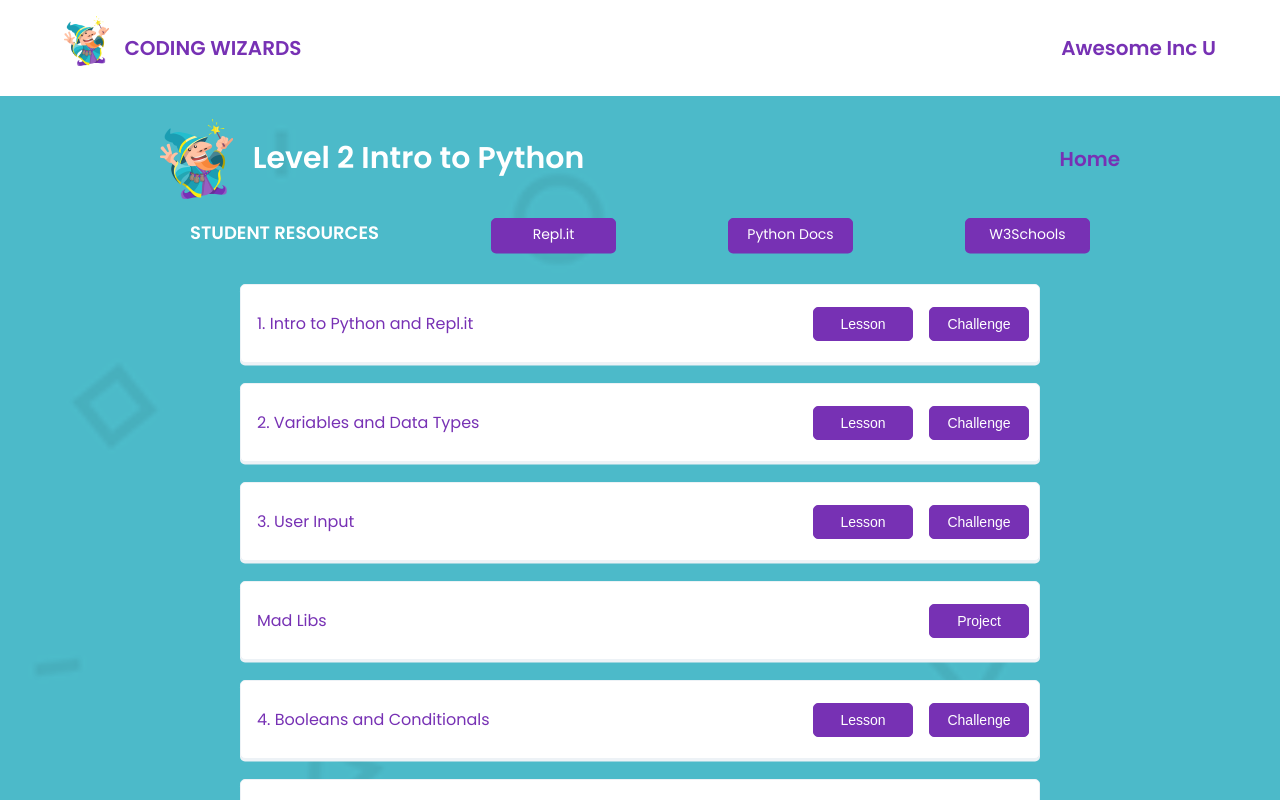
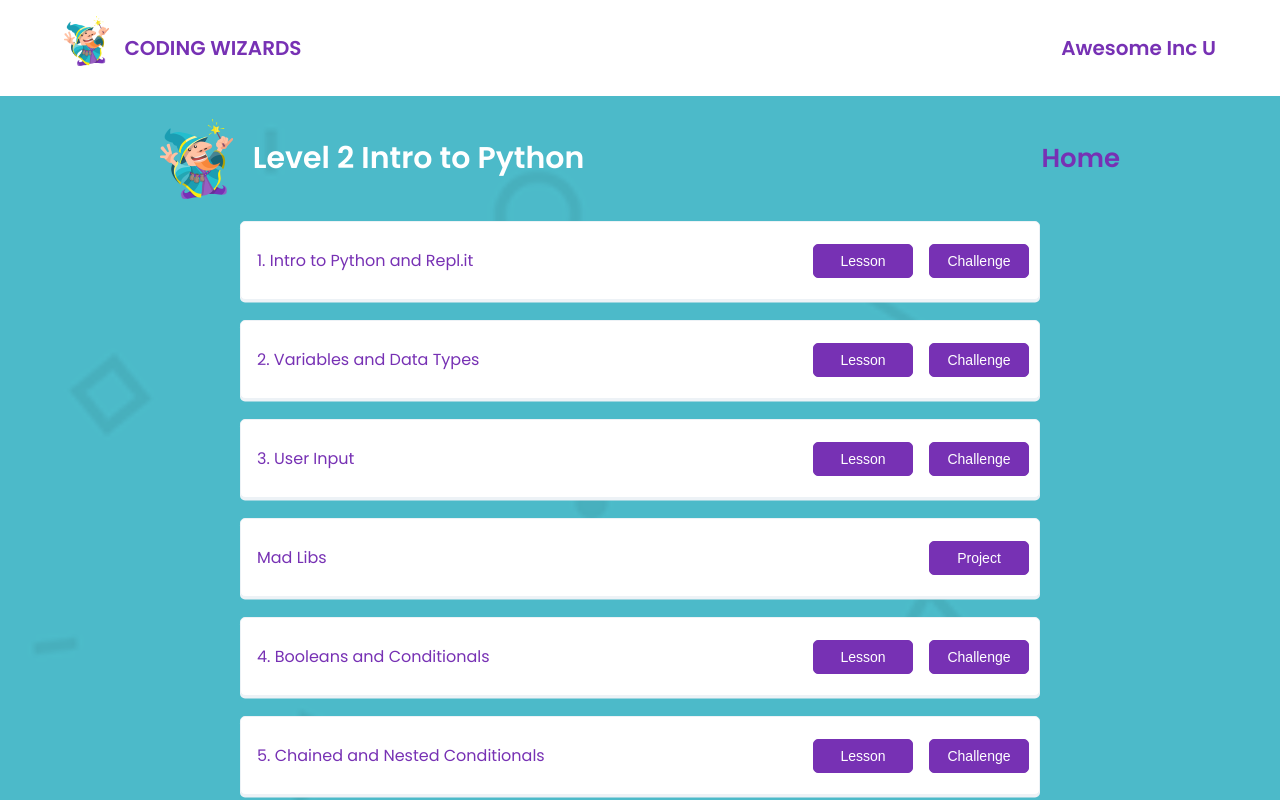
Before and after one commit to ginabethrussell/code_girlz, a React (Create React App) app: page /dashboard in a window 1280 px wide. Shown: the top 800 px of the page. Built offline with nearby package versions, Linux system fonts and the light colour scheme.

Commit message:
removed student resources menu

```diff
--- a/src/components/pages/Dashboard/DashboardPage.css
+++ b/src/components/pages/Dashboard/DashboardPage.css
@@ -30,7 +30,7 @@
 
 .header .home {
     text-decoration:none;
-    font-size: 2rem;
+    font-size: 2.6rem;
     color: #7731b4;
     font-weight: 600;
     margin-left: auto;
--- a/src/components/pages/Dashboard/RenderDashboardPage.js
+++ b/src/components/pages/Dashboard/RenderDashboardPage.js
@@ -29,12 +29,6 @@ function RenderDashboardPage(props){
                 <h1>Level 2 Intro to Python</h1>
                 <Link className='home' to='/'>Home</Link>
             </div>
-            <div className='student-resources'>
-                <h3>Student Resources</h3>
-                <a href='https://repl.it/' target='_blank'>Repl.it</a>
-                <a href='https://docs.python.org/3/' target='_blank'>Python Docs</a>
-                <a href='https://www.w3schools.com/python/default.asp' target='_blank'>W3Schools</a>
-            </div>
             <div className='module-container'>
                 {
                     moduleData.map(module => (
--- a/src/markdown/madlibs.md
+++ b/src/markdown/madlibs.md
@@ -65,6 +65,6 @@ Sources:
 *  Use print statements to include an ASCII image that fits your story’s theme
 
 
- ## 🌟 When you finish your game, show off your project to a Coding Coach. 🌟
+ #### 🌟 When you finish your game, show off your project to a Coding Coach. 🌟
 
 ### Next Up Lesson 4 Decisions & Conditionals
```
